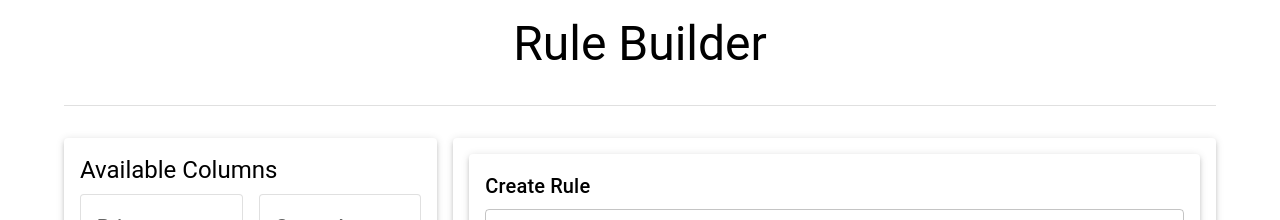
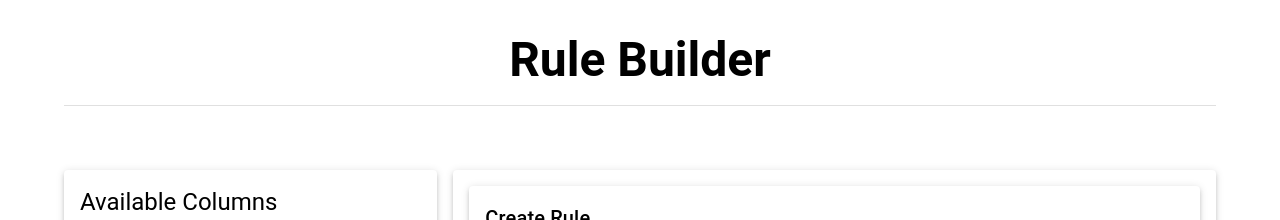
Before and after one commit to Mani9333/filecompare, a React (Create React App) app in the folder frontend/: page / in a window 1280 px wide. Shown: the top 220 px of the page. Built offline with nearby package versions, Linux system fonts and the light colour scheme; no server answers.

Commit message:
title changes

```diff
--- a/frontend/src/App.js
+++ b/frontend/src/App.js
@@ -43,10 +43,12 @@ const App = () => {
 
   return (
     <Container maxWidth="lg">
-      <Typography variant="h3" component="h1" gutterBottom textAlign="center" sx={{ padding: 2 }}>
-        Rule Builder
-      </Typography>
-      <Divider sx={{ marginBottom: 4 }} />
+      <Box textAlign="center" sx={{ paddingY: 4 }}>
+        <Typography variant="h3" component="h1" gutterBottom fontWeight="bold">
+          Rule Builder
+        </Typography>
+        <Divider sx={{ marginBottom: 4 }} />
+      </Box>
 
       <Grid container spacing={2}>
         {/* Left Sidebar - Column Selector */}
```
